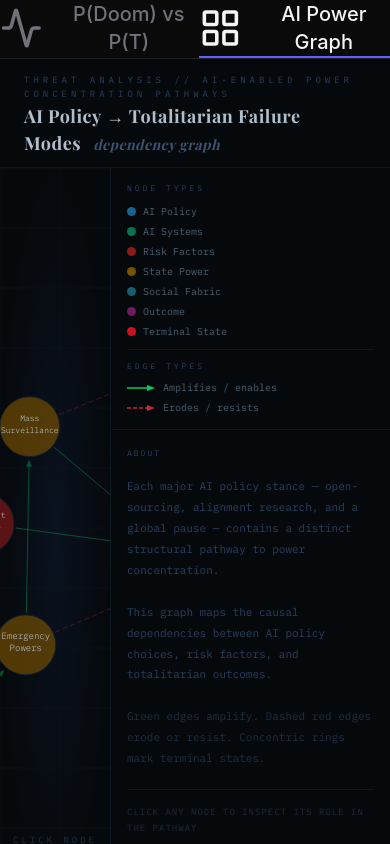
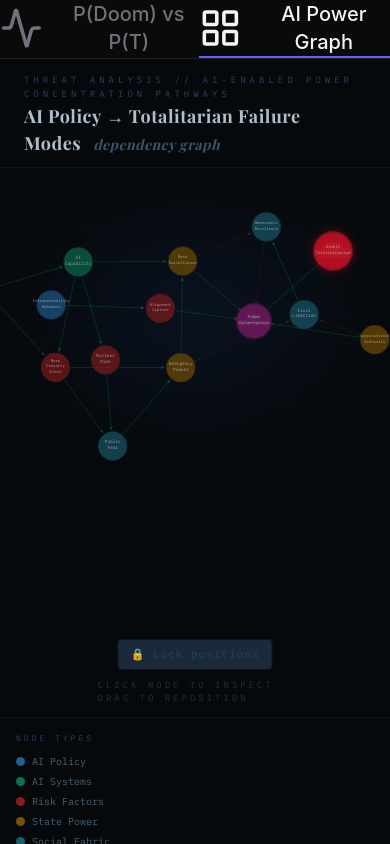
Before and after one commit to Crazzzyest/P-StableTotalitarianism-, a React (Vite) app: page / in a window 390 px wide. Both pictures are taken after a click on the button "AI Power Graph". Shown: the top 844 px of the page. Built offline with nearby package versions, Linux system fonts and the light colour scheme; a web font is replaced by a local one.

Commit message:
AI Power Graph: scale to fit, responsive panel below on mobile, lock node positions

```diff
--- a/ai-power-graph.jsx
+++ b/ai-power-graph.jsx
@@ -113,21 +113,26 @@ const CATEGORY_META = {
   terminal: { color: "#cc1122", label: "Terminal State" },
 };
 
+const GRAPH_WIDTH = 800;
+const GRAPH_HEIGHT = 600;
+
 export default function AiPowerGraph() {
   const containerRef = useRef(null);
   const [positions, setPositions] = useState({});
   const [selected, setSelected] = useState(null);
   const [hovered, setHovered] = useState(null);
-  const [dims, setDims] = useState({ w: 800, h: 620 });
+  const [containerSize, setContainerSize] = useState({ w: 800, h: 600 });
+  const [positionsLocked, setPositionsLocked] = useState(false);
   const simRef = useRef(null);
   const nodesRef = useRef(null);
   const linksRef = useRef(null);
+  const savedPositionsRef = useRef({});
 
   useEffect(() => {
     const update = () => {
       if (containerRef.current) {
         const rect = containerRef.current.getBoundingClientRect();
-        setDims({ w: rect.width || 800, h: Math.max(rect.height, 500) });
+        setContainerSize({ w: rect.width || GRAPH_WIDTH, h: Math.max(rect.height, 400) });
       }
     };
     update();
@@ -137,14 +142,18 @@ export default function AiPowerGraph() {
   }, []);
 
   useEffect(() => {
-    const { w, h } = dims;
-    if (w < 100) return;
+    const w = GRAPH_WIDTH;
+    const h = GRAPH_HEIGHT;
+    const saved = savedPositionsRef.current;
 
-    const nodeData = NODES.map(n => ({
-      ...n,
-      x: n.x !== undefined ? n.x : w / 2 + (Math.random() - 0.5) * 200,
-      y: n.y !== undefined ? n.y : h / 2 + (Math.random() - 0.5) * 200,
-    }));
+    const nodeData = NODES.map(n => {
+      const savedPos = saved[n.id];
+      return {
+        ...n,
+        x: savedPos ? savedPos.x : (n.x !== undefined ? n.x : w / 2 + (Math.random() - 0.5) * 200),
+        y: savedPos ? savedPos.y : (n.y !== undefined ? n.y : h / 2 + (Math.random() - 0.5) * 200),
+      };
+    });
     const linkData = LINKS.map(l => ({ ...l }));
 
     nodesRef.current = nodeData;
@@ -163,9 +172,17 @@ export default function AiPowerGraph() {
         setPositions({ ...pos });
       });
 
+    if (positionsLocked) {
+      nodeData.forEach(n => { n.fx = n.x; n.fy = n.y; });
+      sim.stop();
+      const pos = {};
+      nodeData.forEach(n => { pos[n.id] = { x: n.x, y: n.y }; });
+      setPositions(pos);
+    }
+
     simRef.current = sim;
     return () => sim.stop();
-  }, [dims]);
+  }, [containerSize, positionsLocked]);
 
   const onDrag = useCallback((id, mx, my) => {
     const n = nodesRef.current?.find(x => x.id === id);
@@ -181,6 +198,24 @@ export default function AiPowerGraph() {
     if (n) { n.fx = null; n.fy = null; }
   }, []);
 
+  const onLockPositions = useCallback(() => {
+    const nodes = nodesRef.current;
+    if (!nodes) return;
+    const next = {};
+    nodes.forEach(n => { next[n.id] = { x: n.x, y: n.y }; });
+    savedPositionsRef.current = next;
+    nodes.forEach(n => { n.fx = n.x; n.fy = n.y; });
+    if (simRef.current) simRef.current.stop();
+    setPositionsLocked(true);
+  }, []);
+
+  const onUnlockPositions = useCallback(() => {
+    const nodes = nodesRef.current;
+    if (nodes) nodes.forEach(n => { n.fx = null; n.fy = null; });
+    if (simRef.current) simRef.current.alpha(0.3).restart();
+    setPositionsLocked(false);
+  }, []);
+
   const highlighted = useMemo(() => {
     const activeId = selected?.id || hovered;
     if (!activeId) return null;
@@ -190,16 +225,19 @@ export default function AiPowerGraph() {
     return { nodeIds, linkKeys };
   }, [selected, hovered]);
 
-  const { w, h } = dims;
-
   return (
-    <div style={{ background: "#06090c", minHeight: "100vh", display: "flex", flexDirection: "column", fontFamily: "'IBM Plex Mono', monospace", color: "#7a90a8" }}>
+    <div style={{ background: "#06090c", minHeight: "100%", display: "flex", flexDirection: "column", fontFamily: "'IBM Plex Mono', monospace", color: "#7a90a8" }}>
       <style>{`
         @import url('https://fonts.googleapis.com/css2?family=IBM+Plex+Mono:wght@300;400;500&family=Playfair+Display:ital,wght@0,700;1,400&display=swap');
         * { box-sizing: border-box; margin: 0; padding: 0; }
         ::-webkit-scrollbar { width: 3px; } ::-webkit-scrollbar-track { background: #0a0f14; } ::-webkit-scrollbar-thumb { background: #1a2a3a; }
         .node-g { cursor: pointer; }
         .node-g:hover circle.main { filter: brightness(1.6); }
+        @media (max-width: 768px) {
+          .graph-layout { flex-direction: column !important; }
+          .graph-canvas { min-height: 65vh !important; width: 100% !important; }
+          .graph-panel { width: 100% !important; max-height: 35vh !important; border-left: none !important; border-top: 1px solid #0d1822 !important; }
+        }
       `}</style>
 
       {/* Header */}
@@ -213,10 +251,16 @@ export default function AiPowerGraph() {
         </h1>
       </div>
 
-      <div style={{ display: "flex", flex: 1, overflow: "hidden", minHeight: 0 }}>
-        {/* Graph canvas */}
-        <div ref={containerRef} style={{ flex: 1, position: "relative", overflow: "hidden" }}>
-          <svg width={w} height={h} style={{ display: "block" }}>
+      <div className="graph-layout" style={{ display: "flex", flex: 1, overflow: "hidden", minHeight: 0 }}>
+        {/* Graph canvas - scales to fit */}
+        <div ref={containerRef} className="graph-canvas" style={{ flex: 1, position: "relative", overflow: "hidden", minHeight: 280 }}>
+          <svg
+            width="100%"
+            height="100%"
+            viewBox={`0 0 ${GRAPH_WIDTH} ${GRAPH_HEIGHT}`}
+            preserveAspectRatio="xMidYMid meet"
+            style={{ display: "block" }}
+          >
             <defs>
               {["pos", "neg", "pos-dim", "neg-dim"].map(k => {
                 const col = k === "pos" ? "#00cc66" : k === "neg" ? "#cc2233" : k === "pos-dim" ? "#0d2a18" : "#2a0d10";
@@ -239,14 +283,14 @@ export default function AiPowerGraph() {
                 <stop offset="100%" stopColor="#06090c" />
               </radialGradient>
             </defs>
-            <rect width={w} height={h} fill="url(#bg-grad)" />
+            <rect width={GRAPH_WIDTH} height={GRAPH_HEIGHT} fill="url(#bg-grad)" />
 
             {/* Grid lines */}
-            {Array.from({ length: Math.ceil(w / 60) }).map((_, i) => (
-              <line key={`gv${i}`} x1={i * 60} y1={0} x2={i * 60} y2={h} stroke="#0d1520" strokeWidth="0.5" />
+            {Array.from({ length: Math.ceil(GRAPH_WIDTH / 60) }).map((_, i) => (
+              <line key={`gv${i}`} x1={i * 60} y1={0} x2={i * 60} y2={GRAPH_HEIGHT} stroke="#0d1520" strokeWidth="0.5" />
             ))}
-            {Array.from({ length: Math.ceil(h / 60) }).map((_, i) => (
-              <line key={`gh${i}`} x1={0} y1={i * 60} x2={w} y2={i * 60} stroke="#0d1520" strokeWidth="0.5" />
+            {Array.from({ length: Math.ceil(GRAPH_HEIGHT / 60) }).map((_, i) => (
+              <line key={`gh${i}`} x1={0} y1={i * 60} x2={GRAPH_WIDTH} y2={i * 60} stroke="#0d1520" strokeWidth="0.5" />
             ))}
 
             {/* Links */}
@@ -298,6 +342,7 @@ export default function AiPowerGraph() {
                 <NodeGroup key={node.id} id={node.id} x={pos.x} y={pos.y} r={r}
                   color={meta.color} isSel={isSel} isHov={isHov} isDim={isDim}
                   words={words} category={node.category}
+                  positionsLocked={positionsLocked}
                   onSelect={() => setSelected(isSel ? null : node)}
                   onHover={() => setHovered(node.id)} onHoverEnd={() => setHovered(null)}
                   onDrag={onDrag} onDragEnd={onDragEnd}
@@ -306,16 +351,37 @@ export default function AiPowerGraph() {
             })}
           </svg>
 
-          {/* Floating hint */}
-          {!selected && !hovered && (
-            <div style={{ position: "absolute", bottom: "16px", left: "50%", transform: "translateX(-50%)", fontSize: "9px", letterSpacing: "3px", color: "#1e3040", pointerEvents: "none" }}>
-              CLICK NODE TO INSPECT · DRAG TO REPOSITION
+          {/* Lock + hint */}
+          <div style={{ position: "absolute", bottom: "12px", left: "50%", transform: "translateX(-50%)", display: "flex", flexDirection: "column", alignItems: "center", gap: "8px", pointerEvents: "none" }}>
+            <div style={{ pointerEvents: "auto" }}>
+              <button
+                type="button"
+                onClick={positionsLocked ? onUnlockPositions : onLockPositions}
+                style={{
+                  padding: "6px 12px",
+                  fontSize: "11px",
+                  letterSpacing: "1px",
+                  color: positionsLocked ? "#7a90a8" : "#2a4060",
+                  background: positionsLocked ? "#0d1822" : "#1a2a3a",
+                  border: "1px solid #0d1822",
+                  borderRadius: "4px",
+                  cursor: "pointer",
+                  fontFamily: "'IBM Plex Mono', monospace",
+                }}
+              >
+                {positionsLocked ? "🔓 Unlock positions" : "🔒 Lock positions"}
+              </button>
             </div>
-          )}
+            {!selected && !hovered && (
+              <div style={{ fontSize: "9px", letterSpacing: "3px", color: "#1e3040" }}>
+                CLICK NODE TO INSPECT · DRAG TO REPOSITION
+              </div>
+            )}
+          </div>
         </div>
 
-        {/* Right panel */}
-        <div style={{ width: "280px", flexShrink: 0, borderLeft: "1px solid #0d1822", display: "flex", flexDirection: "column", overflow: "hidden" }}>
+        {/* Right panel - below graph on mobile so it doesn't hide the graph */}
+        <div className="graph-panel" style={{ width: "280px", flexShrink: 0, borderLeft: "1px solid #0d1822", display: "flex", flexDirection: "column", overflow: "hidden" }}>
           <Legend />
           <div style={{ flex: 1, overflowY: "auto", padding: "16px" }}>
             {selected
@@ -329,7 +395,7 @@ export default function AiPowerGraph() {
   );
 }
 
-function NodeGroup({ id, x, y, r, color, isSel, isHov, isDim, words, category, onSelect, onHover, onHoverEnd, onDrag, onDragEnd }) {
+function NodeGroup({ id, x, y, r, color, isSel, isHov, isDim, words, category, positionsLocked, onSelect, onHover, onHoverEnd, onDrag, onDragEnd }) {
   const dragging = useRef(false);
   const startPos = useRef(null);
   const isTerminal = category === "terminal";
@@ -337,6 +403,7 @@ function NodeGroup({ id, x, y, r, color, isSel, isHov, isDim, words, category, o
 
   const onMouseDown = (e) => {
     e.stopPropagation();
+    if (positionsLocked) { onSelect(); return; }
     dragging.current = false;
     startPos.current = { x: e.clientX, y: e.clientY };
     const onMove = (ev) => {
```
